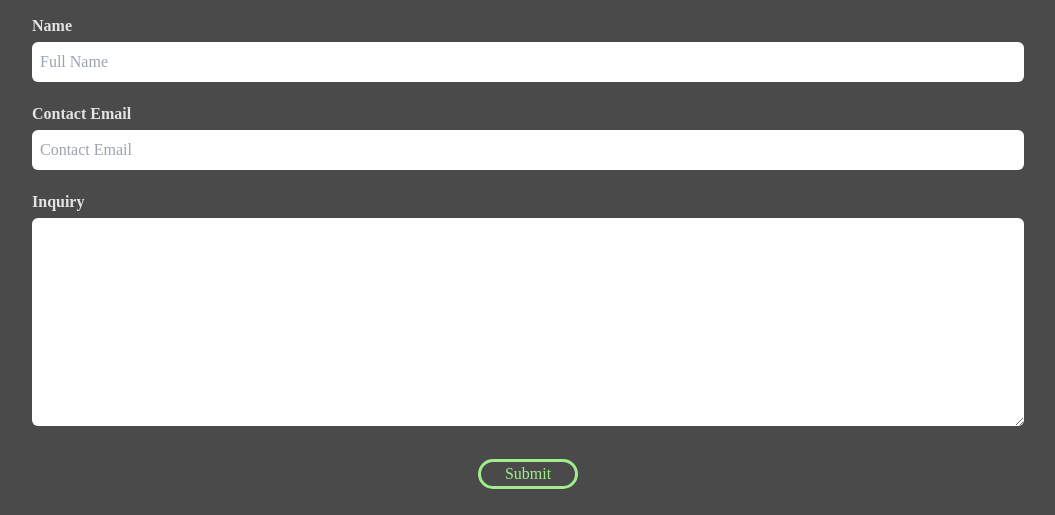
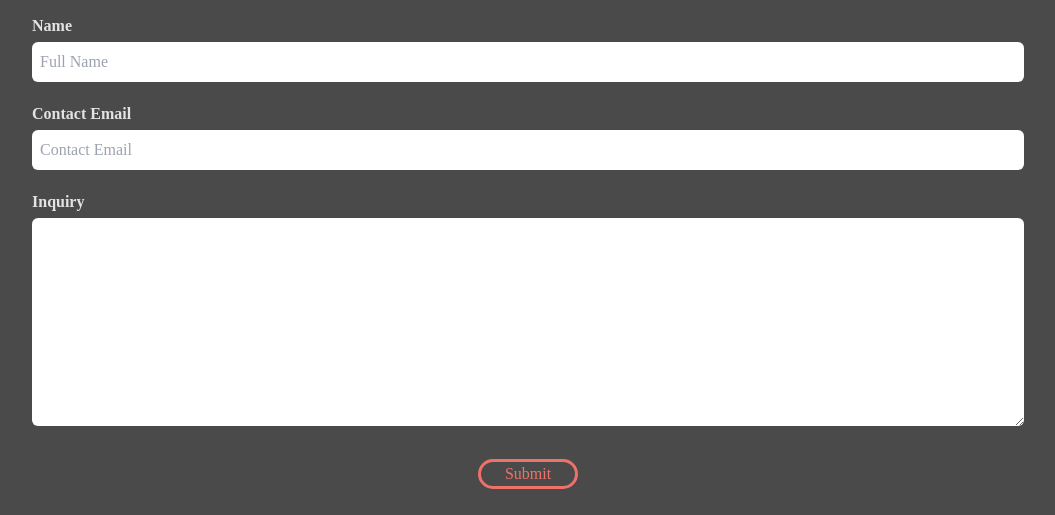
Before and after one commit to Tristan-Muggridge/portfolio, a React (Vite) app: page / in a window 1280 px wide. Shown: the part 3862-4377 px from the top of the page, without its empty margins (112-1167 px from the left). Built offline with nearby package versions, Linux system fonts and the light colour scheme.

Commit message:
Upgrading contact form

```diff
--- a/src/components/Contact.tsx
+++ b/src/components/Contact.tsx
@@ -1,4 +1,4 @@
-import { useContext, useState } from "react";
+import { useContext, useEffect, useState } from "react";
 import emailjs from '@emailjs/browser';
 
 
@@ -10,11 +10,18 @@
 import Refs from "../Refs";
 
 export default function () {
+    const [canSubmit, setCanSubmit] = useState(false);
+    const [emailSent, setEmailSent] = useState(false);
+    const [somethingWentWrong, setSomethingWentWrong] = useState(false);
     const [name, setName] = useState("");
     const [email, setEmail] = useState("");
     const [message, setMessage] = useState("");
 
     const language = useContext(LanguageContext);
+
+    useEffect(()=>{
+        if (name.length > 3, email.length > 5, message.length > 10) setCanSubmit(true);
+    }, [name, email, message])
 
     const sendEmail = async (e: any) => {
         e.preventDefault();
@@ -27,16 +34,27 @@
 
         const request = await emailjs.send('service_9uy7cpb', 'template_0t7rcye', templateParams, 'R0o787fR03PiaIMB3')
 
+        if (request.status == 200) {
             setName("");
             setEmail("");
             setMessage("");
+
+            setCanSubmit(false);
+            setEmailSent(true);
+        }
+
+        else {
+            setSomethingWentWrong(true);
+            setCanSubmit(false);
+            setEmailSent(false);
+        }
     }
 
     return (
-    <section ref={ Refs.contact } className='w-full px-4'>
+    <section ref={ Refs.contact } className='w-full px-4 overflow-hidden relative'>
         <Header  content={new Content("Contact", "連絡")[language]} />
-
-        <form onSubmit={sendEmail} className='flex flex-col gap-1 text-neutral-700 transition-all'>
+        <div>
+            <form onSubmit={sendEmail} className={`duration-700 flex flex-col gap-1 text-neutral-700 transition-all ${!emailSent && somethingWentWrong==false ? '' : '-translate-x-[150%]'}`}>
                 <label className="text-neutral-300 font-semibold " htmlFor="name"> {new Content("Name", "名前")[language]} </label>
                 <input value={name} onInput={(e:any) =>setName(e.target.value)} className="focus:outline focus:outline-blue-500 p-2 m-0 rounded-md" type="text" id="name" placeholder={new Content("Full Name", "姓名")[language]} />
 
@@ -46,7 +64,23 @@
                 <label className="text-neutral-300 font-semibold mt-4" htmlFor="message"> {new Content("Inquiry", "メッセージ")[language]} </label>
                 <textarea value={message} onInput={(e:any) =>setMessage(e.target.value)} className="focus:outline focus:outline-blue-500 p-2 m-0 rounded-md" rows={8} id="message" placeholder={new Content("", "")[language]} />
 
-            <Button buttonText={new Content("Submit", "サブミット")[language]} />
+                <Button disabled={canSubmit} buttonText={new Content("Submit", "サブミット")[language]} />
             </form>
+            <div className="absolute top-1/3 left-1/2 -translate-x-1/2 ${somethingWentWrong ? 'absolute' : 'hidden'}">
+                <div className={`text-center duration-700 transition-all text-2xl break-keep`}>
+                    <div className={somethingWentWrong ? 'duration-700 transition-all' : 'translate-x-[150%]'}>
+                        <p>
+                            {new Content('Something went wrong! Please use the below email address to contact me.', '何かが間違っていました! 下記のメールアドレスにご連絡ください。')[language]}
+                        </p>
+                        <a className="underline" href="mailto:muggridge.dev@gmail.com"> muggridge.dev@gmail.com </a>
+                    </div>
+                    <div className={emailSent && !somethingWentWrong ? 'duration-700 transition-all' : 'translate-x-[150%]'}>
+                        <p>
+                            {new Content('Thank you for your inquiry, I look forward to getting back to you shortly!', 'メール送っていただいてありがとうございました。近日中にお返事できることを楽しみにしています。')[language]}
+                        </p>
+                    </div>
+                </div>
+            </div>
+        </div>
     </section>
 )}
```
Also changed, not shown: src/index.css (+0 -72 lines). Lines whose indentation alone changed are shown as unchanged.
